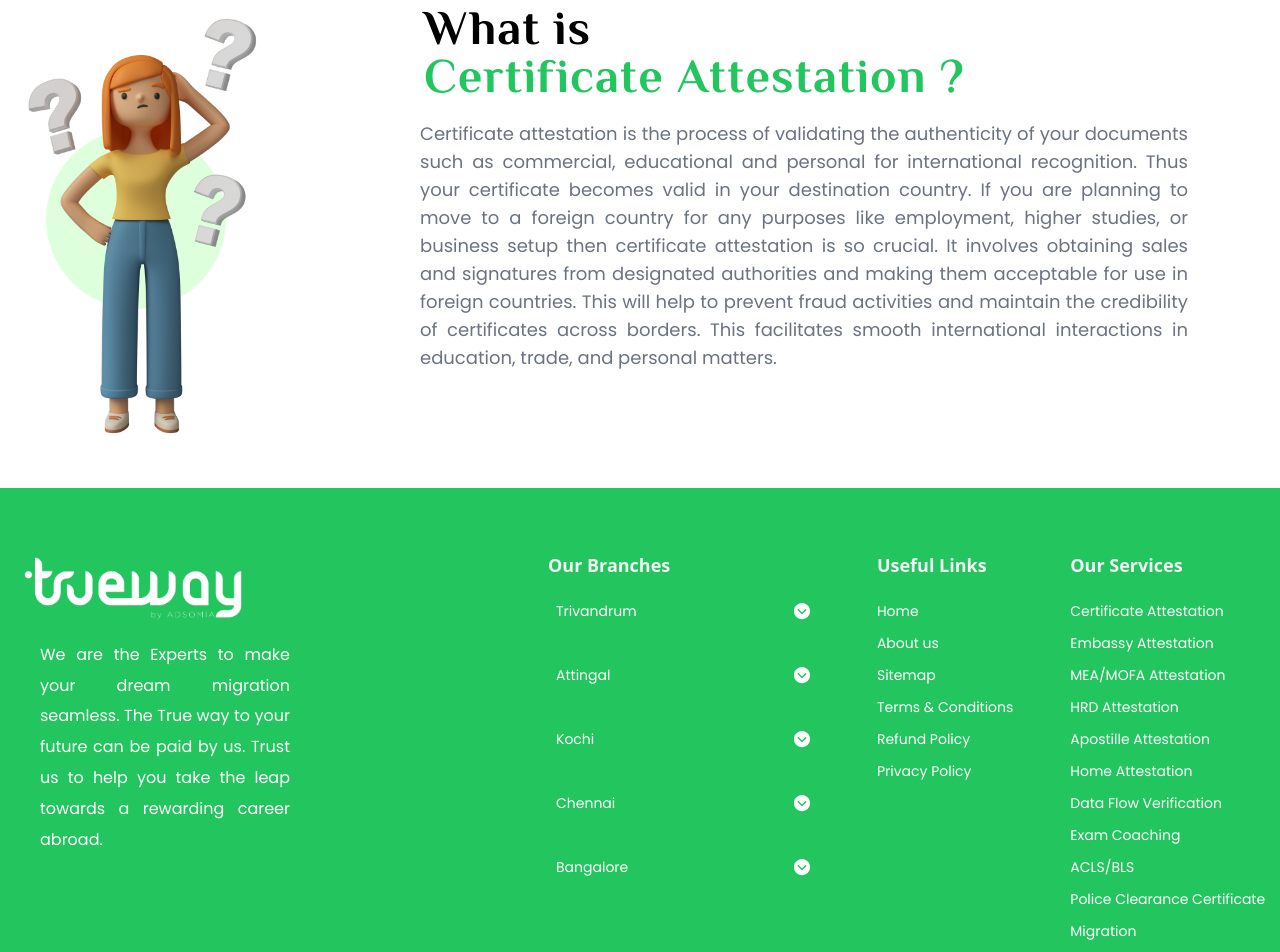
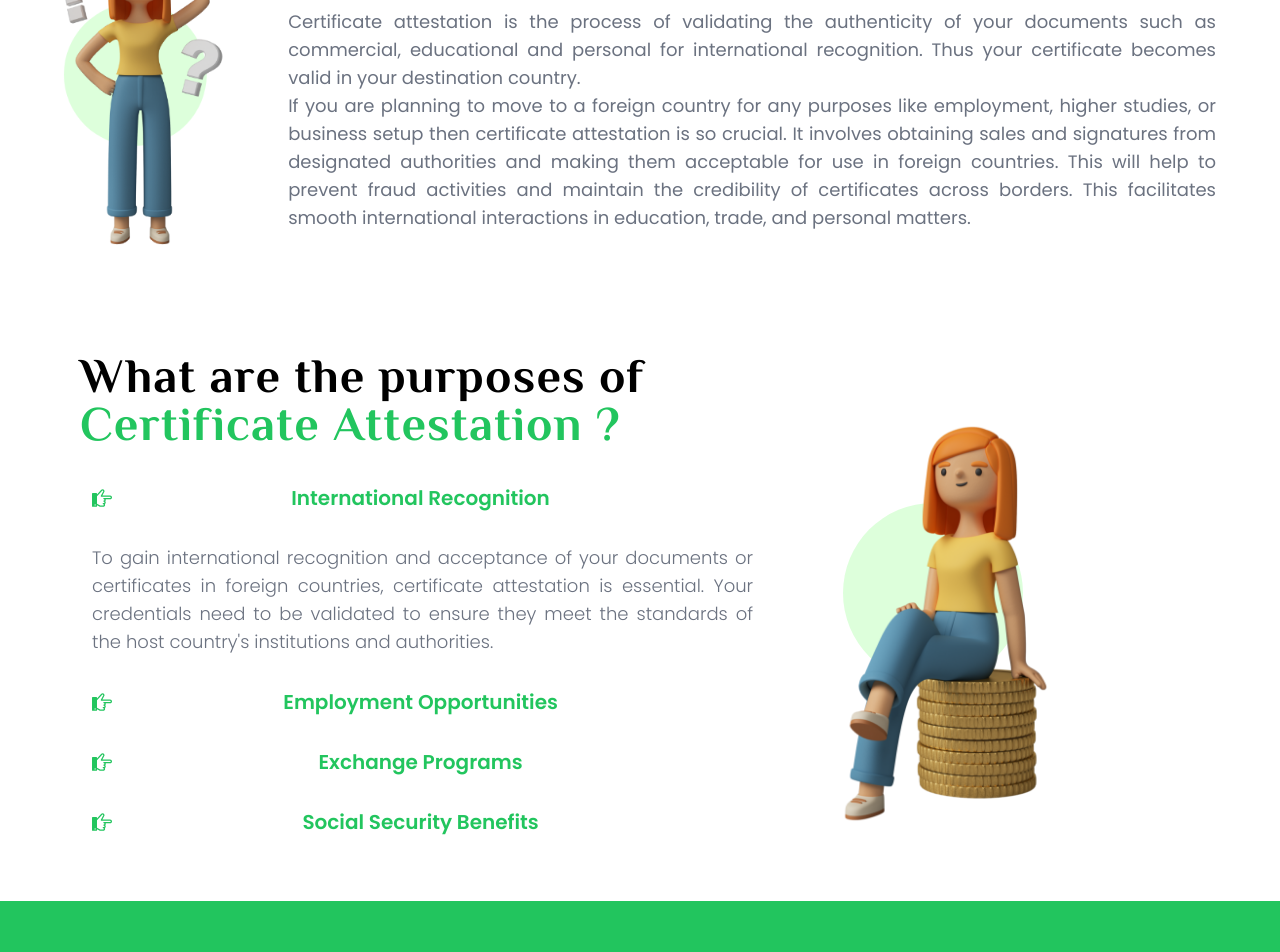
Before and after one commit to Truwayinternational/Trueway-Website, a React (Create React App) app: page /certificateAttestation in a window 1280 px wide. Shown: the part 1960-2912 px from the top of the page. Built offline with nearby package versions, Linux system fonts and the light colour scheme.

Commit message:
purpose of certificate attestation

```diff
--- a/src/Pages/OtherServices/Certificate Attestation/CertificateAttestation.js
+++ b/src/Pages/OtherServices/Certificate Attestation/CertificateAttestation.js
@@ -41,7 +41,7 @@ function CertificateAttestation() {
             {/* readMore add in paragraph */}
             <div className='md:hidden flex'>
               <p  onClick={()=> {setReadMore (!readMore)}}>
-                <h2 className='text-green-500 ml-3 text-lg cursor-pointer'>{linkName}</h2>
+                <h2 className='text-green-500 ml-3 text-lg cursor-pointer font-poppins'>{linkName}</h2>
               </p>
               { readMore && extraContent }
             </div>
--- a/src/Pages/OtherServices/Certificate Attestation/CertificateAttestation_index.js
+++ b/src/Pages/OtherServices/Certificate Attestation/CertificateAttestation_index.js
@@ -2,6 +2,8 @@ import React from 'react'
 import CertificateAttestation from './CertificateAttestation'
 import WhatIsAttestation from './WhatIsAttestation'
 import WhatisCertificationAttestation from './WhatisCertificationAttestation'
+import PurposesOfCertificateAttestation from './PurposesOfCertificateAttestation'
+
 
 
 function CertificateAttestation_index() {
@@ -10,6 +12,7 @@ function CertificateAttestation_index() {
         <CertificateAttestation />
         <WhatIsAttestation />
         <WhatisCertificationAttestation  />
+        <PurposesOfCertificateAttestation />
     </div>
   )
 }
--- /dev/null
+++ b/src/Pages/OtherServices/Certificate Attestation/PurposesOfCertificateAttestation.js
@@ -0,0 +1,74 @@
+import React, {useState} from 'react'
+import avatar_2 from '../../../Assets/certificate attestation/avatar_2.png'
+import {
+    Accordion,
+    AccordionHeader,
+    AccordionBody,
+  } from "@material-tailwind/react";
+
+import {ImPointRight} from 'react-icons/im'
+
+function PurposesOfCertificateAttestation() {
+
+    const [open, setOpen] = useState(0);
+    const [alwaysOpen, setAlwaysOpen] = useState(true)
+
+    const handleAlwaysOpen = () => setAlwaysOpen((cur) => !cur);
+    const handleOpen = (value) => setOpen(open === value ? 0 : value);
+
+  return (
+    <div>
+        <div className='h-full max-w-screen-3xl py-10'>
+            <div className='flex mx-4  lg:px-16 px-3'>
+              <h3 className='md:text-5xl text-3xl pb-5  font-Philosopher font-extrabold text-black  tracking-wide  '>What are the purposes of<br/><p className='text-green-500'>Certificate Attestation ?</p></h3>
+              <img className='md:hidden grid  w-[100px]  mt-[-30px]' src={avatar_2} alt="avatar_2" />
+            </div>
+          <div className='flex '>
+            <div className='lg:w-2/3 ml-3 lg:md-12 lg:px-20 px-4 '>
+                <div className='text-md md:text-xl lg:text-lg text-justify text-gray-500 font-poppins pr-3 lg:p-0'>
+                    <Accordion open={alwaysOpen}>
+                        <AccordionHeader className='text-green-500 cursor-pointer text-start' onClick={handleAlwaysOpen}> <ImPointRight /> International Recognition
+                        </AccordionHeader>
+                        <AccordionBody className="text-lg lg:tex-2xl text-gray-500">
+                        To gain international recognition and acceptance of your documents or certificates in foreign countries, certificate attestation is essential. Your credentials need to be validated to ensure they meet the standards of the host country's institutions and authorities.
+                        </AccordionBody>
+                    </Accordion>
+                    {/* 2nd accordion */}
+                    <Accordion open={open === 1}>
+                        <AccordionHeader className='text-green-500 cursor-pointer text-start' onClick={() => handleOpen(1)}>
+                        <ImPointRight /> Employment Opportunities
+                        </AccordionHeader>
+                        <AccordionBody className="text-lg lg:tex-2xl text-gray-500">
+                        Employers need to ensure that qualifications stated in their certificates are genuine for that certificate attestation is important. Only then can they apply for jobs there.
+                        </AccordionBody>
+                    </Accordion>
+                    {/* 3rd accordion */}
+                    <Accordion open={open === 2}>
+                        <AccordionHeader className='text-green-500 cursor-pointer text-start' onClick={() => handleOpen(2)}>
+                        <ImPointRight />Exchange  Programs
+                        </AccordionHeader>
+                        <AccordionBody className="text-lg lg:tex-2xl text-gray-500">
+                        Those who want to participate in the collaboration or exchange programs between educational institutions require attested certificates to prove their eligibility for smooth transitions between institutions.
+                        </AccordionBody>
+                    </Accordion>
+                    {/* 4th accordion */}
+                    <Accordion open={open === 3}>
+                        <AccordionHeader className='text-green-500 cursor-pointer text-start' onClick={() => handleOpen(3)}>
+                        <ImPointRight /> Social Security Benefits
+                        </AccordionHeader>
+                        <AccordionBody className="text-lg lg:tex-2xl text-gray-500">
+                        To get social security or any kind of benefits from the government you have to attest your documents to authenticate your identity, employment history and other eligibility.
+                        </AccordionBody>
+                    </Accordion>
+                </div>
+            </div>
+            <div className='hidden md:flex md:w-full lg:w-1/3 h-full  lg:mr-10 xl:mt-[-50px] my-8'>
+              <img src={avatar_2} alt="avatar_2" />
+            </div>
+          </div>
+        </div>
+    </div>
+  )
+}
+
+export default PurposesOfCertificateAttestation
--- a/src/Pages/OtherServices/Certificate Attestation/WhatIsAttestation.js
+++ b/src/Pages/OtherServices/Certificate Attestation/WhatIsAttestation.js
@@ -22,14 +22,14 @@ function WhatIsAttestation() {
               <img className='md:hidden grid  w-[100px]  mt-[-30px]' src={questionMark} alt="question_mark" />
             </div>
           <div className='flex '>
-            <div className='lg:w-2/3 w-full ml-3 lg:px-16 px-4 '>
+            <div className='w-full ml-3 lg:px-16 px-4 '>
               <p className='text-md md:text-xl lg:text-lg text-justify text-gray-500 font-poppins pr-3 lg:p-0'>
               Attestation is the process of verifying documents when a person is going abroad. It is mainly used for legal, financial, and administrative contexts where the credibility of documents and claims is significant. This authentic process of affirming or validating the authenticity, and accuracy of documents, and information by providing a signature, seal, or other form of verification. A third-party organisation should confirm that the submitted information is genuine and reliable.
               </p>
               {/* readMore add in paragraph */}
               <div className='lg:hidden flex'>
               <p  onClick={()=> {setReadMore (!readMore)}}>
-                <h2 className='text-green-500 text-lg cursor-pointer'>{linkName}</h2>
+                <h2 className='text-green-500 text-lg cursor-pointer font-poppins'>{linkName}</h2>
               </p>
               { readMore && extraContent }
             </div>
@@ -37,7 +37,7 @@ function WhatIsAttestation() {
               Attestation often entails the signing of documents or confirming the data included in records, such as academic transcripts, contracts, legal agreements, and medical reports. The signature or seal of the attesting person indicates that they have reviewed the data and can certify its authenticity. By adding an additional layer of accountability and trust, attestation ensures that important documents are not fake or misleading. It is essential for verifying the reliability of various communications and transactions in both personal and professional contexts.
               </p>
             </div>
-            <div className='hidden md:grid h-full mx-5 my-8'>
+            <div className='hidden md:grid h-full mr-5 lg:mr-10 xl:mt-[-50px] my-8'>
               <img src={questionMark} alt="question_mark" />
             </div>
           </div>
--- a/src/Pages/OtherServices/Certificate Attestation/WhatisCertificationAttestation.js
+++ b/src/Pages/OtherServices/Certificate Attestation/WhatisCertificationAttestation.js
@@ -1,25 +1,49 @@
-import React  from 'react'
+import React, {useState} from 'react'
 import Avatar_1 from '../../../Assets/certificate attestation/avatar_1.png'
 
 function WhatisCertificationAttestation() {
+
+  const [readMore, setReadMore] = useState(false);
+
+  const extraContent =<div>
+          <p className='md:hidden flex text-md md:text-xl text-justify text-gray-500 font-poppins mb-10 pr-3'>
+          If you are planning to move to a foreign country for any purposes like employment, higher studies, or business setup then certificate attestation is so crucial. It involves obtaining sales and signatures from designated authorities and making them acceptable for use in foreign countries. This will help to prevent fraud activities and maintain the credibility of certificates across borders. This facilitates smooth international interactions in education, trade, and personal matters.
+          </p>
+  </div>
+
+const linkName = !readMore && 'Read More...'
+
 return (
   <div>
-        <div className='flex h-full w-max-1240px py-10'>
-            <img className='lg:px-4 lg:w-[-100px] ' src={Avatar_1} alt="avatar_1" />
-          <div className='lg:mx-10 lg:pl-5'>
-            <div className='mx-4 lg:px-16 px-3'>
-              <h3 className='md:text-5xl text-3xl pb-5  font-Philosopher font-extrabold text-black  tracking-wide  '>What is<br/><p className='text-green-500'>Certificate Attestation ?</p></h3>
+      <div className='h-full w-max-1240px py-10'>
+          <div className='flex mx-4 lg:px-16 px-3'>
+            <img className='md:hidden grid  w-[100px]  mt-[-30px]' src={Avatar_1} alt="Avatar_1" />
+            <h3 className='md:text-5xl lg:px-48 text-3xl pb-5  font-Philosopher font-extrabold text-black  tracking-wide  '>What is<br/><p className='text-green-500'>Certificate Attestation ?</p></h3>
           </div>
-            <div className='lg: w-full ml-3 lg:px-16 px-4 '>
+        <div className='flex '>
+          <div className='hidden md:flex h-full lg:pl-10 xl:mt-[-120px] py-4'>
+            <img src={Avatar_1} alt="avatar_1" />
+          </div>
+          <div className='w-full lg:px-12 lg:pr-16 px-4 pl-6 '>
             <p className='text-md md:text-xl lg:text-lg text-justify text-gray-500 font-poppins pr-3 lg:p-0'>
-              Certificate attestation is the process of validating the authenticity of your documents such as commercial, educational and personal for international recognition. Thus your certificate becomes valid in your destination country.  If you are planning to move to a foreign country for any purposes like employment, higher studies, or business setup then certificate attestation is so crucial. It involves obtaining sales and signatures from designated authorities and making them acceptable for use in foreign countries. This will help to prevent fraud activities and maintain the credibility of certificates across borders. This facilitates smooth international interactions in education, trade, and personal matters.
+            Certificate attestation is the process of validating the authenticity of your documents such as commercial, educational and personal for international recognition. Thus your certificate becomes valid in your destination country.
+            </p>
+            {/* readMore add in paragraph */}
+            <div className='md:hidden flex'>
+              <p  onClick={()=> {setReadMore (!readMore)}}>
+                <h2 className='text-green-500 text-lg cursor-pointer font-poppins'>{linkName}</h2>
+              </p>
+              { readMore && extraContent }
+            </div>
+            <p className='hidden md:flex text-md  lg:text-lg md:text-xl text-justify text-gray-500 font-poppins mb-10 pr-3 lg:p-0'>
+            If you are planning to move to a foreign country for any purposes like employment, higher studies, or business setup then certificate attestation is so crucial. It involves obtaining sales and signatures from designated authorities and making them acceptable for use in foreign countries. This will help to prevent fraud activities and maintain the credibility of certificates across borders. This facilitates smooth international interactions in education, trade, and personal matters.
             </p>
           </div>
         </div>
       </div>
   </div>
-
 )
 }
 
+
 export default WhatisCertificationAttestation
```
Also changed, not shown: src/Pages/Home/ServicesSectionMob.js (+25 -24 lines). Lines whose indentation alone changed are shown as unchanged.
